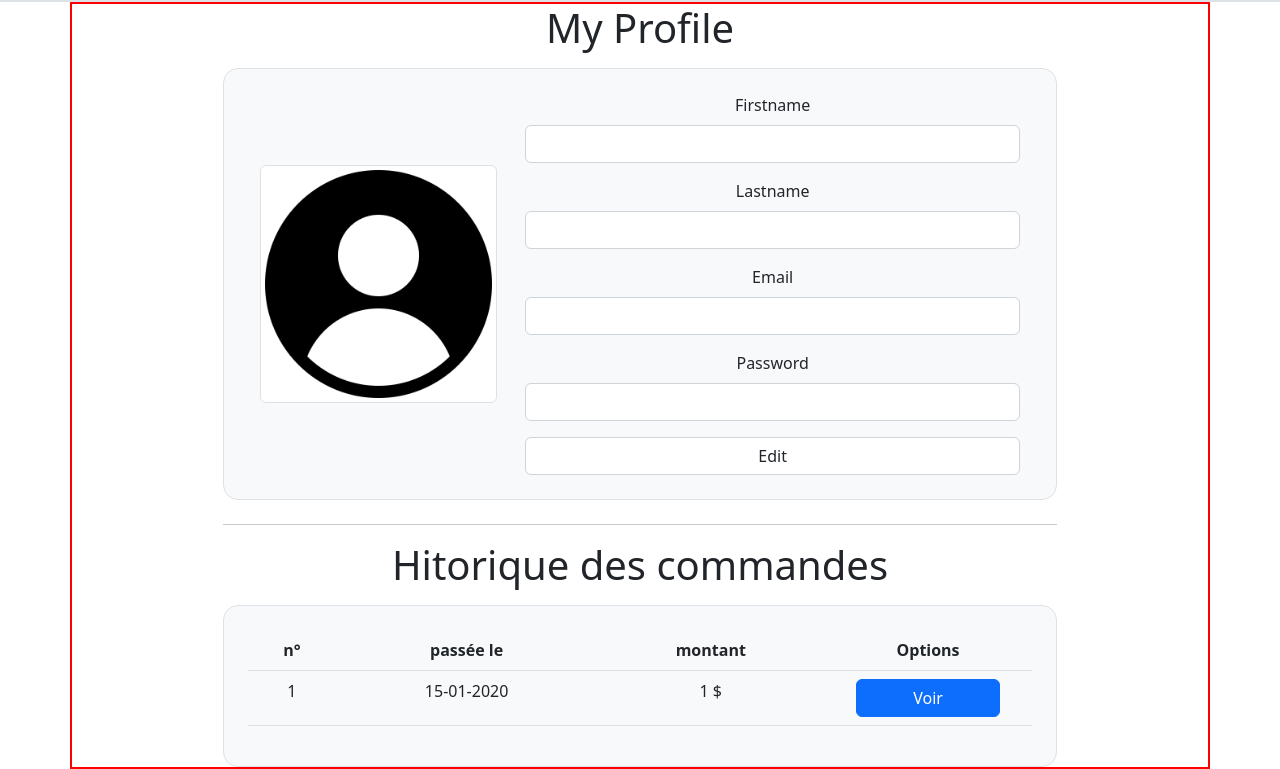
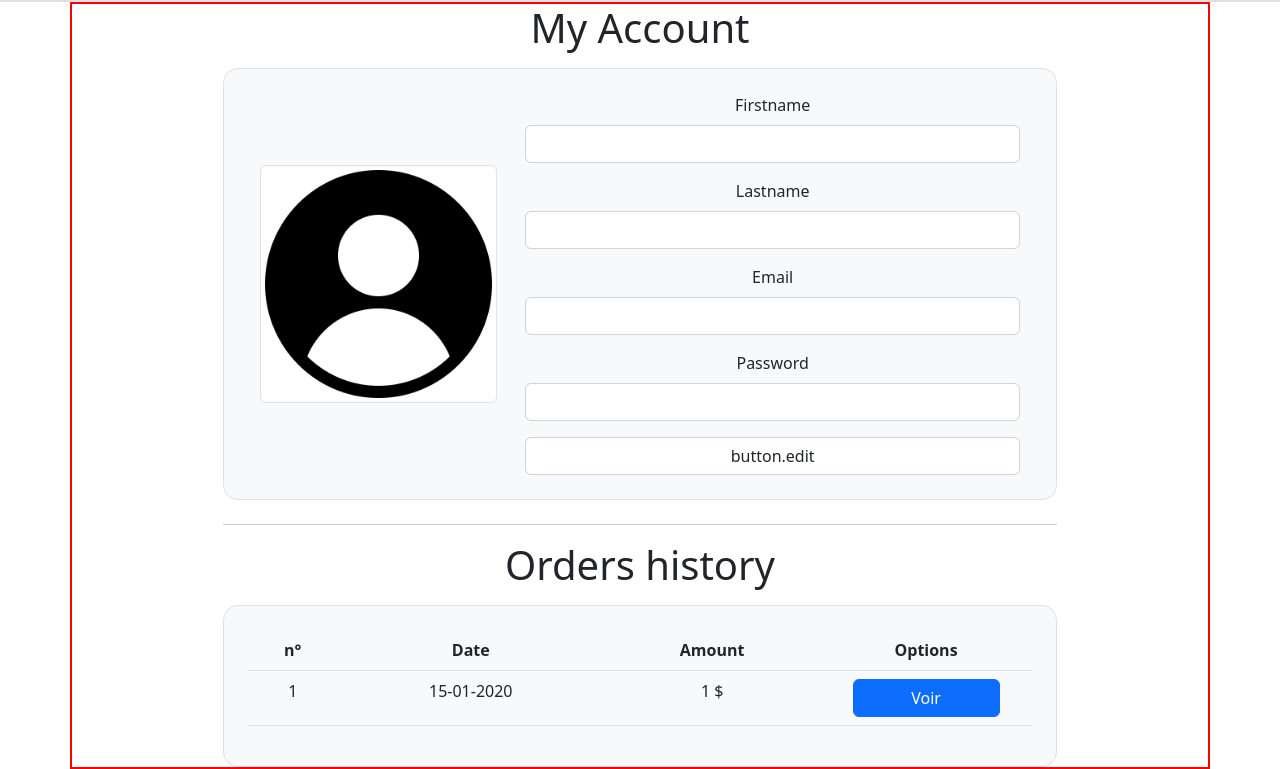
Before and after one commit to CorentinMaille/examen_symfony, a Symfony app: template templates/user/account.html.twig in a window 1280 px wide. Shown: the part 56-825 px from the top of the page. Run offline with Twig, Linux system fonts and the light colour scheme; the template is opened without the code that fills it: most values are stand-ins (such as "Sample title", 1, 10 or a date in 2020); form fields are guessed from the names that the template uses; some libraries are stand-ins or nearby versions.

Commit message:
add : add translations for the "my account" section

```diff
--- a/templates/user/account.html.twig
+++ b/templates/user/account.html.twig
@@ -3,7 +3,7 @@
 {% block title %}My account{% endblock %}
 
 {% block body %}
-    <h1>My Profile</h1>
+    <h1>{{ 'subtitle.account'|trans }}</h1>
 
     <div class="mt-3 mx-auto w-75 row p-4 border bg-light" style="border-radius: 15px">
         <div class="col-4 d-flex align-items-center">
@@ -15,13 +15,13 @@
                 {{ form_row(editAccountForm.lastname) }}
                 {{ form_row(editAccountForm.email) }}
                 {{ form_row(editAccountForm.password) }}
-                {{ form_widget(editAccountForm.submit, {'label': 'Edit'}) }}
+                {{ form_widget(editAccountForm.submit, {'label': 'button.edit'}) }}
             {{ form_end(editAccountForm) }}
         </div>
     </div>
 
     <hr class="w-75 mx-auto mt-4">
-    <h1 class="mt-2">Hitorique des commandes</h1>
+    <h1 class="mt-2">{{ 'subtitle.order_history'|trans }}</h1>
 
     <div class="mt-3 mx-auto w-75 row p-4 border bg-light" style="border-radius: 15px">
         {% if orders is not empty %}
@@ -29,9 +29,9 @@
                 <thead>
                 <tr>
                     <th scope="col">n°</th>
-                    <th scope="col">passée le</th>
-                    <th scope="col">montant</th>
-                    <th scope="col">Options</th>
+                    <th scope="col">{{ 'table.date'|trans }}</th>
+                    <th scope="col">{{ 'table.amount'|trans }}</th>
+                    <th scope="col">{{ 'table.options'|trans }}</th>
                 </tr>
                 </thead>
                 {% for order in orders %}
@@ -48,7 +48,7 @@
                 {% endfor %}
             </table>
         {% else %}
-            <h3>Vous n'avez passé aucune commande</h3>
+            <h3>{{ 'account.no_order_place'|trans }}</h3>
         {% endif %}
     </div>
 {% endblock %}
--- a/translations/messages.en.yaml
+++ b/translations/messages.en.yaml
@@ -22,6 +22,8 @@ cart_content_controller:
 subtitle:
   product_sheet: Product sheet
   edition: Edition
+  order_history: Orders history
+  account: My Account
 
 # NAVBAR
 title: E-Commerce
@@ -88,6 +90,22 @@ table:
   description: Description
   stock: Stock
   picture: Picture
+  date: Date
+  amount: Amount
+  options: Options
+
+# ACCOUNT
+account:
+  no_order_place: You have not placed any orders
+  flash_message:
+    edited: 'Your account has been edited'
+
+# USER
+user:
+  firstname: Firstname
+  lastname: Lastname
+  email: Email
+  password: Password
 
 #FORM
 label:
```
Also changed, not shown: src/Controller/UserController.php (+8 -2 lines), src/Form/UserType.php (+10 -5 lines), translations/messages.fr.yaml (+18 -0 lines).
